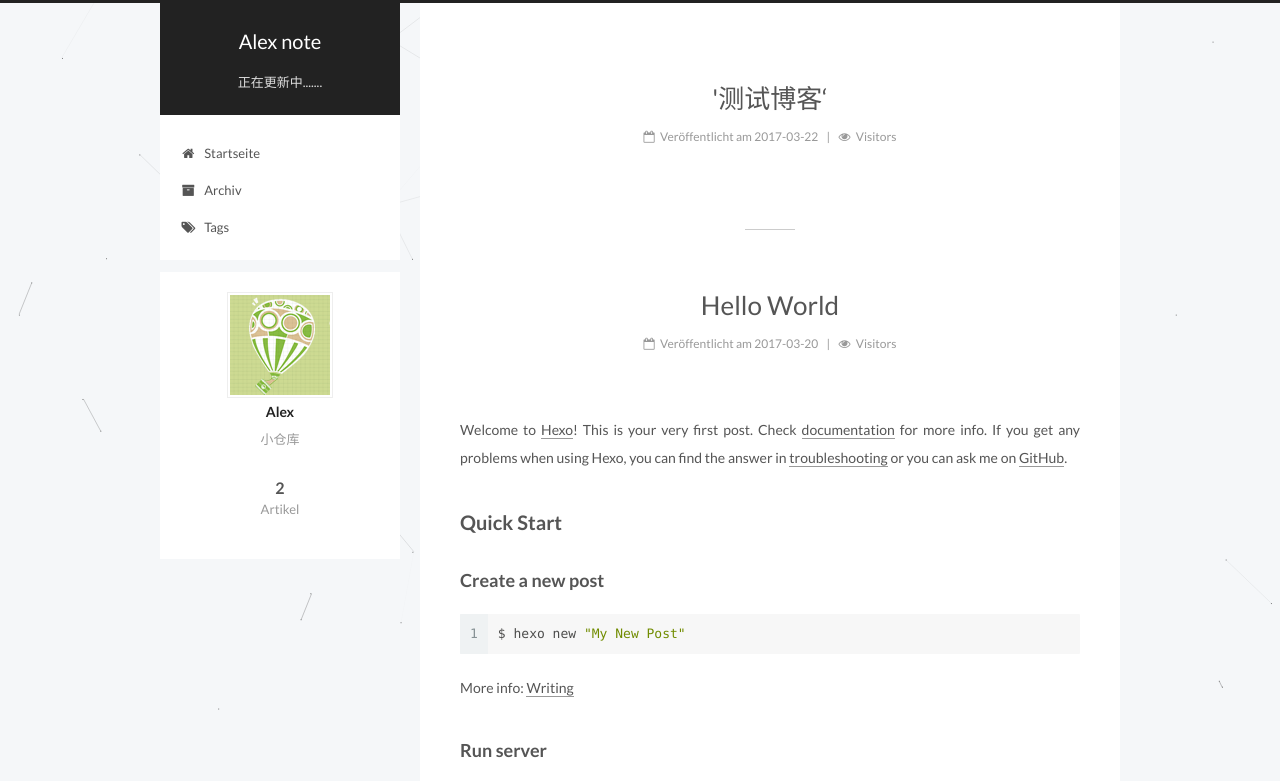
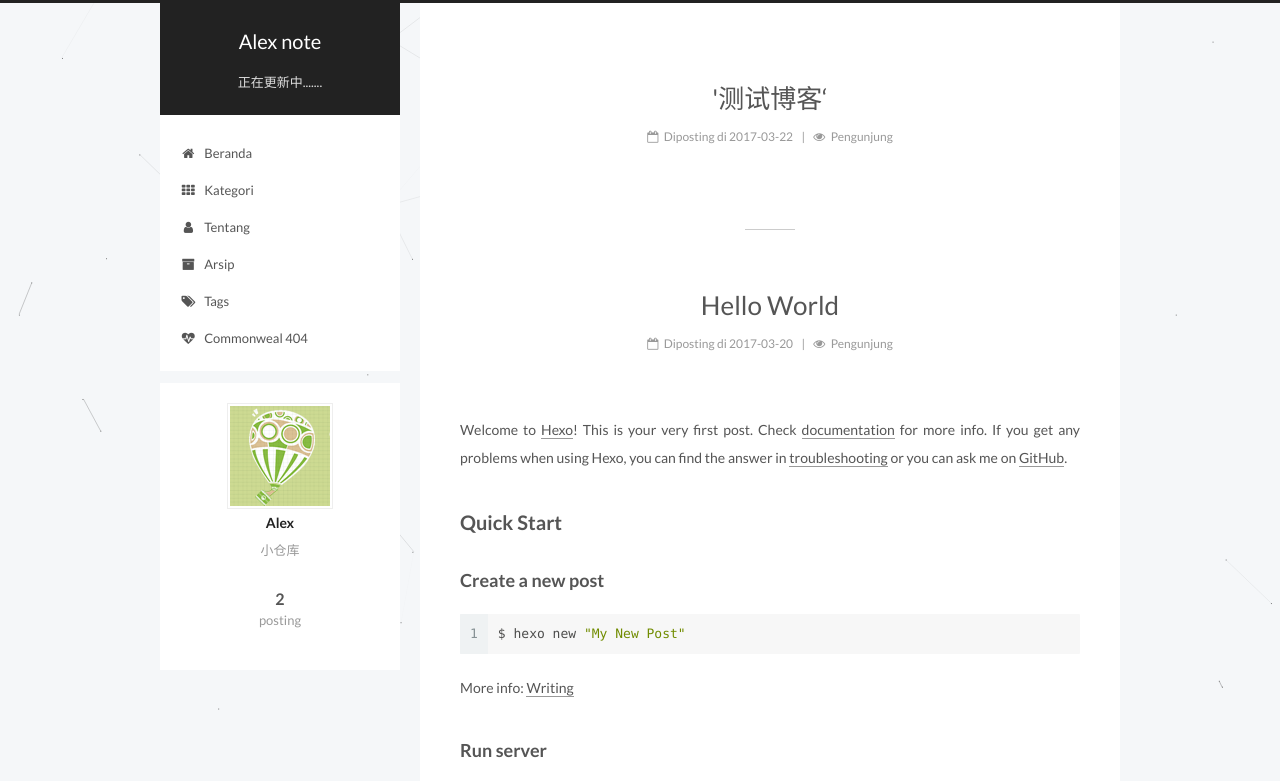
Before and after one commit to kakalex/kakalex.github.io, a plain HTML site: page index.html in a window 1280 px wide. Shown: the top 781 px of the page. Drawn offline with Linux system fonts and the light colour scheme; a script that the page names is missing.

Commit message:
Site updated: 2017-03-22 11:57:43

```diff
--- a/css/main.css
+++ b/css/main.css
@@ -1685,7 +1685,7 @@ pre .javascript .function {
   width: 4px;
   height: 4px;
   border-radius: 50%;
-  background: #b3746c;
+  background: #294df9;
 }
 .links-of-blogroll {
   font-size: 13px;
--- a/index.html
+++ b/index.html
@@ -109,7 +109,7 @@
     motion: true,
     duoshuo: {
       userId: '0',
-      author: 'Author'
+      author: 'Penulis'
     },
     algolia: {
       applicationID: '',
@@ -197,7 +197,27 @@
 
               <i class="menu-item-icon fa fa-fw fa-home"></i> <br />
 
-            Startseite
+            Beranda
+          </a>
+        </li>
+
+
+        <li class="menu-item menu-item-categories">
+          <a href="/categories" rel="section">
+
+              <i class="menu-item-icon fa fa-fw fa-th"></i> <br />
+
+            Kategori
+          </a>
+        </li>
+
+
+        <li class="menu-item menu-item-about">
+          <a href="/about" rel="section">
+
+              <i class="menu-item-icon fa fa-fw fa-user"></i> <br />
+
+            Tentang
           </a>
         </li>
 
@@ -207,7 +227,7 @@
 
               <i class="menu-item-icon fa fa-fw fa-archive"></i> <br />
 
-            Archiv
+            Arsip
           </a>
         </li>
 
@@ -218,6 +238,16 @@
               <i class="menu-item-icon fa fa-fw fa-tags"></i> <br />
 
             Tags
+          </a>
+        </li>
+
+
+        <li class="menu-item menu-item-commonweal">
+          <a href="/404.html" rel="section">
+
+              <i class="menu-item-icon fa fa-fw fa-heartbeat"></i> <br />
+
+            Commonweal 404
           </a>
         </li>
 
@@ -287,7 +317,7 @@
                 <i class="fa fa-calendar-o"></i>
               </span>
 
-                <span class="post-meta-item-text">Veröffentlicht am</span>
+                <span class="post-meta-item-text">Diposting di</span>
 
               <time title="Post created" itemprop="dateCreated datePublished" datetime="2017-03-22T01:37:04+08:00">
                 2017-03-22
@@ -313,7 +343,7 @@
                  <i class="fa fa-eye"></i>
                </span>
 
-                 <span class="post-meta-item-text">Visitors </span>
+                 <span class="post-meta-item-text">Pengunjung </span>
 
                  <span class="leancloud-visitors-count"></span>
              </span>
@@ -418,7 +448,7 @@
                 <i class="fa fa-calendar-o"></i>
               </span>
 
-                <span class="post-meta-item-text">Veröffentlicht am</span>
+                <span class="post-meta-item-text">Diposting di</span>
 
               <time title="Post created" itemprop="dateCreated datePublished" datetime="2017-03-20T14:49:20+08:00">
                 2017-03-20
@@ -444,7 +474,7 @@
                  <i class="fa fa-eye"></i>
                </span>
 
-                 <span class="post-meta-item-text">Visitors </span>
+                 <span class="post-meta-item-text">Pengunjung </span>
 
                  <span class="leancloud-visitors-count"></span>
              </span>
@@ -558,7 +588,7 @@
             <div class="site-state-item site-state-posts">
               <a href="/archives">
                 <span class="site-state-item-count">2</span>
-                <span class="site-state-item-name">Artikel</span>
+                <span class="site-state-item-name">posting</span>
               </a>
             </div>
 
@@ -612,11 +642,11 @@
 
 
 <div class="powered-by">
-  Erstellt mit  <a class="theme-link" href="https://hexo.io">Hexo</a>
+  Powered by <a class="theme-link" href="https://hexo.io">Hexo</a>
 </div>
 
 <div class="theme-info">
-  Theme -
+  Tema -
   <a class="theme-link" href="https://github.com/iissnan/hexo-theme-next">
     NexT.Pisces
   </a>
```
Also changed, not shown: 2017/03/20/hello-world/index.html (+40 -10 lines), 2017/03/22/测试博客‘/index.html (+38 -8 lines), archives/2017/03/index.html (+38 -8 lines), archives/2017/index.html (+38 -8 lines), archives/index.html (+38 -8 lines).
